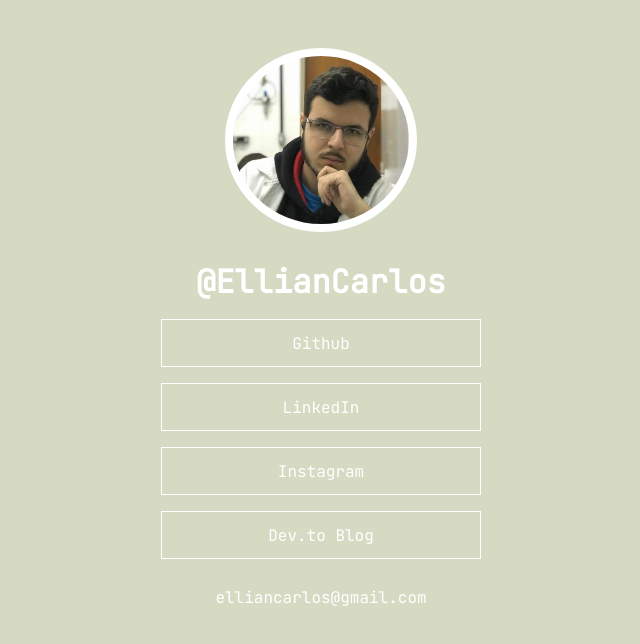
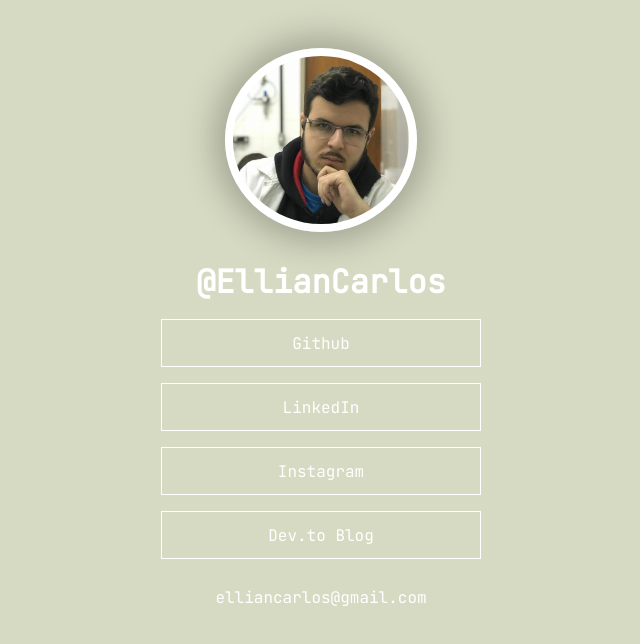
Before and after one commit to EllianCarlos/old-elliancarlos.github.io, a plain HTML site: page index.html in a window 1280 px wide. Shown: the whole page, without its empty margins (319-959 px from the left). Drawn offline with Linux system fonts and the light colour scheme; a web font is replaced by a local one.

Commit message:
box shadow na imagem adicionado

```diff
--- a/src/style/style.css
+++ b/src/style/style.css
@@ -40,6 +40,8 @@ body {
     background-size: 120%;
     background-position-x: 67%;
     background-position-y: 50%;
+    -webkit-box-shadow: 0px 0px 33px 10px rgba(0,0,0,0.25);
+    box-shadow: 0px 0px 33px 10px rgba(0,0,0,0.25);
 
 }
 
```
